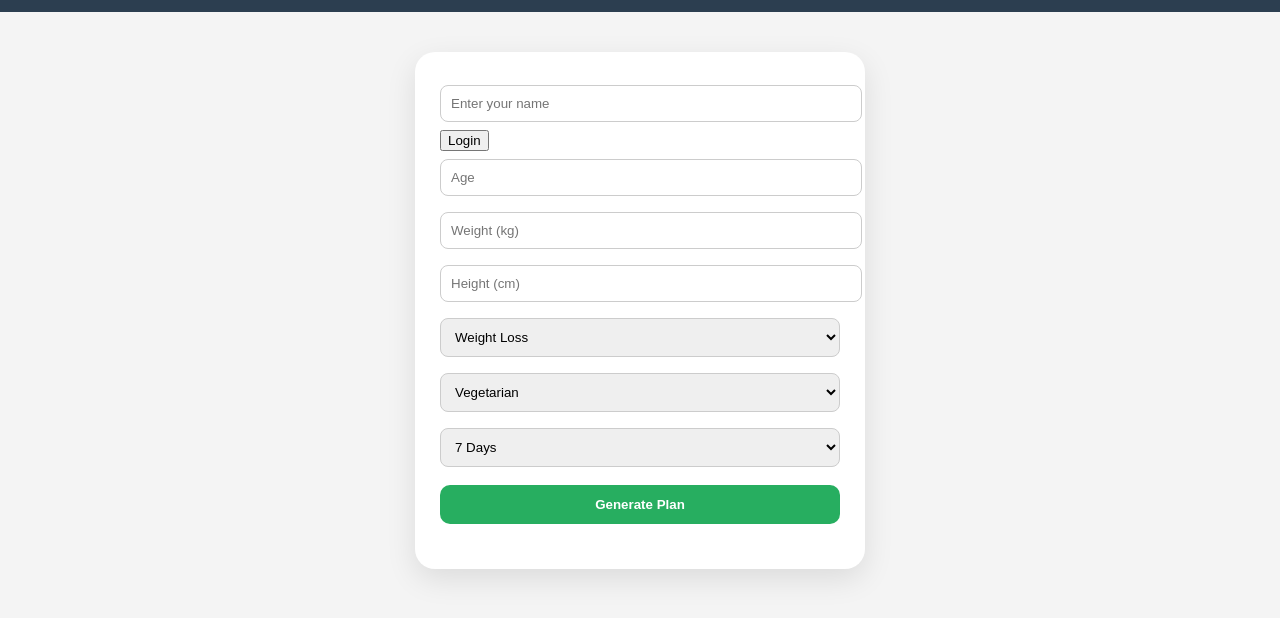
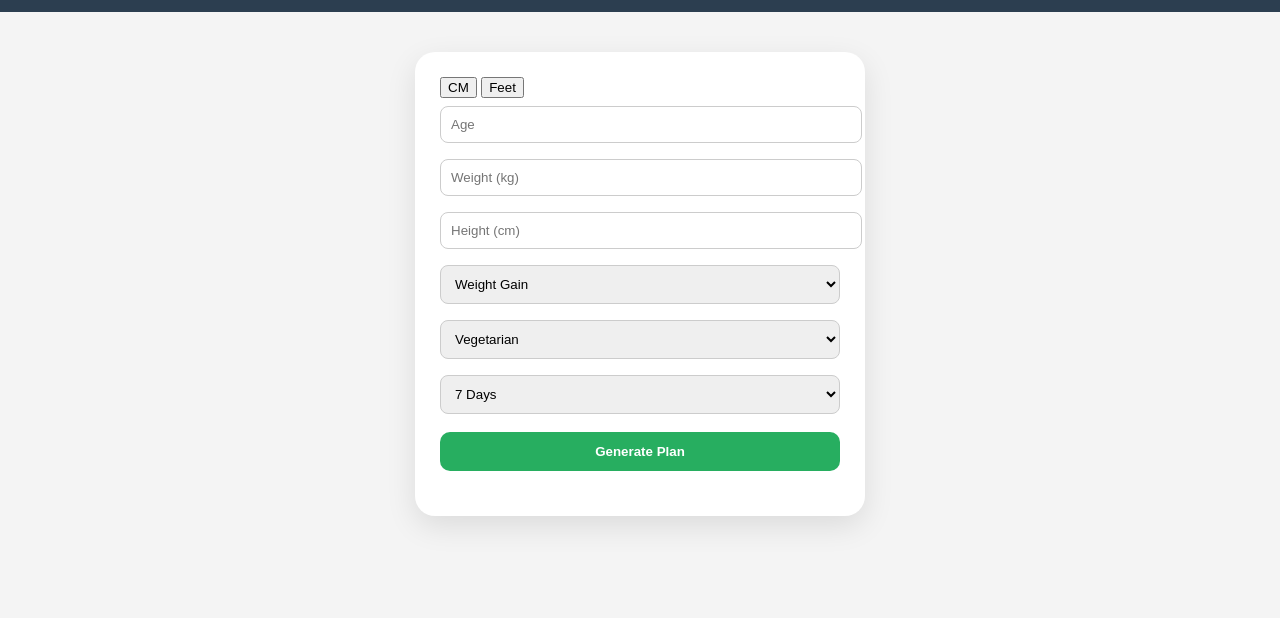
Before and after one commit to nikhileswar234/ai-diet-planner, a plain HTML site: page index.html in a window 1280 px wide. Shown: the part 86-704 px from the top of the page. Drawn offline with Linux system fonts and the light colour scheme.

Commit message:
Enhance index.html with height unit toggle and PDF download
Added height unit toggle and download button.

```diff
--- a/index.html
+++ b/index.html
@@ -13,20 +13,21 @@
 
   <div class="card">
 
-    <div id="loginBox">
-      <input type="text" id="username" placeholder="Enter your name">
-      <button onclick="login()">Login</button>
+    <div class="height-toggle">
+      <button onclick="setUnit('cm')">CM</button>
+      <button onclick="setUnit('feet')">Feet</button>
     </div>
 
     <input type="number" id="age" placeholder="Age">
     <input type="number" id="weight" placeholder="Weight (kg)">
     <input type="number" id="height" placeholder="Height (cm)">
 
-    <select id="goal">
-      <option value="weight loss">Weight Loss</option>
-      <option value="muscle gain">Muscle Gain</option>
-      <option value="maintenance">Maintenance</option>
-    </select>
+  <select id="goal">
+  <option value="weight gain" selected>Weight Gain</option>
+  <option value="weight loss">Weight Loss</option>
+  <option value="muscle gain">Muscle Gain</option>
+</select>
+
 
     <select id="dietType">
       <option value="veg">Vegetarian</option>
@@ -41,6 +42,10 @@
 
     <button class="generate-btn" onclick="generatePlan()">Generate Plan</button>
 
+    <button id="downloadBtn" onclick="downloadPDF()" style="display:none;">
+      Download PDF
+    </button>
+
     <div id="result"></div>
   </div>
 
```
